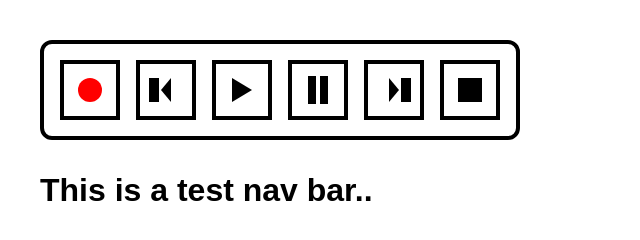
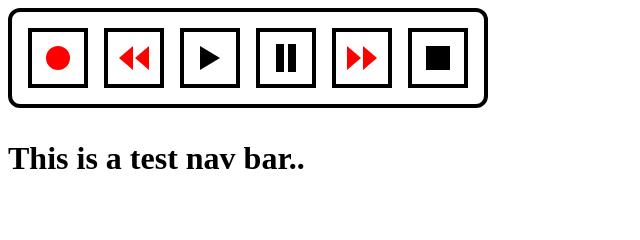
Before and after one commit to georgemccadden/test-site, a plain HTML site: page index.html in a window 1280 px wide. Shown: the whole page, without its empty margins (0-640 px from the left). Drawn offline with Linux system fonts and the light colour scheme.

Commit message:
New css structure, fixing the navbar back to horizontal

```diff
--- a/style.css
+++ b/style.css
@@ -1,19 +1,6 @@
-body {
-  font-family: Arial, sans-serif;
-  padding: 2rem;
-}
-
-.cassette-controls {
-  display: flex;
-  gap: 1rem;
-  background-color: white;
-  padding: 1rem;
-  border: 4px solid black;
-  border-radius: 12px;
-  width: fit-content;
-  margin-bottom: 2rem;
-}
-
+/* ============================================
+   GLOBAL BUTTON STYLING (applies to all)
+============================================ */
 .btn {
   width: 60px;
   height: 60px;
@@ -25,16 +12,53 @@ body {
   cursor: pointer;
 }
 
-/* Record (Home) */
+/* ============================================
+   CASSETTE NAVBAR CONTAINER
+============================================ */
+.cassette-controls {
+  display: flex;
+  flex-direction: row; /* Force horizontal layout */
+  gap: 1rem;
+  background-color: white;
+  padding: 1rem;
+  border: 4px solid black;
+  border-radius: 12px;
+  width: fit-content;
+  margin-bottom: 2rem;
+}
+
+/* ============================================
+   INDIVIDUAL BUTTON STYLES (Icons)
+============================================ */
+
+/* ⏺ RECORD BUTTON (Home) - Red */
 .btn.record::before {
   content: "";
   width: 24px;
   height: 24px;
-  background-color: red;
+  background-color: #ff0000;
   border-radius: 50%;
 }
 
-/* Play (Features) */
+/* ⏪ REWIND BUTTON (Archive) - Red */
+.btn.rewind {
+  display: flex;
+  justify-content: center;
+  align-items: center;
+  gap: 2px;
+}
+.btn.rewind::before,
+.btn.rewind::after {
+  content: "";
+  display: inline-block;
+  width: 0;
+  height: 0;
+  border-right: 14px solid #ff0000;
+  border-top: 12px solid transparent;
+  border-bottom: 12px solid transparent;
+}
+
+/* ▶️ PLAY BUTTON (Features) - Black */
 .btn.play::before {
   content: "";
   width: 0;
@@ -44,7 +68,7 @@ body {
   border-bottom: 12px solid transparent;
 }
 
-/* Pause (About) */
+/* ⏸ PAUSE BUTTON (About) - Black */
 .btn.pause .bar {
   width: 8px;
   height: 28px;
@@ -53,34 +77,28 @@ body {
   margin: 0 2px;
 }
 
-/* Stop (Contact) */
+/* ⏩ FAST FORWARD BUTTON (What’s Next) - Red */
+.btn.forward {
+  display: flex;
+  justify-content: center;
+  align-items: center;
+  gap: 2px;
+}
+.btn.forward::before,
+.btn.forward::after {
+  content: "";
+  display: inline-block;
+  width: 0;
+  height: 0;
+  border-left: 14px solid #ff0000;
+  border-top: 12px solid transparent;
+  border-bottom: 12px solid transparent;
+}
+
+/* ⏹ STOP BUTTON (Contact) - Black */
 .btn.stop::before {
   content: "";
   width: 24px;
   height: 24px;
   background-color: black;
 }
-
-/* Rewind (Archive) */
-.btn.rewind::before {
-  content: "";
-  display: inline-block;
-  width: 0;
-  height: 0;
-  border-right: 10px solid black;
-  border-top: 12px solid transparent;
-  border-bottom: 12px solid transparent;
-  box-shadow: -12px 0 0 0 black;
-}
-
-/* Fast Forward (What’s Next) */
-.btn.forward::before {
-  content: "";
-  display: inline-block;
-  width: 0;
-  height: 0;
-  border-left: 10px solid black;
-  border-top: 12px solid transparent;
-  border-bottom: 12px solid transparent;
-  box-shadow: 12px 0 0 0 black;
-}
```
